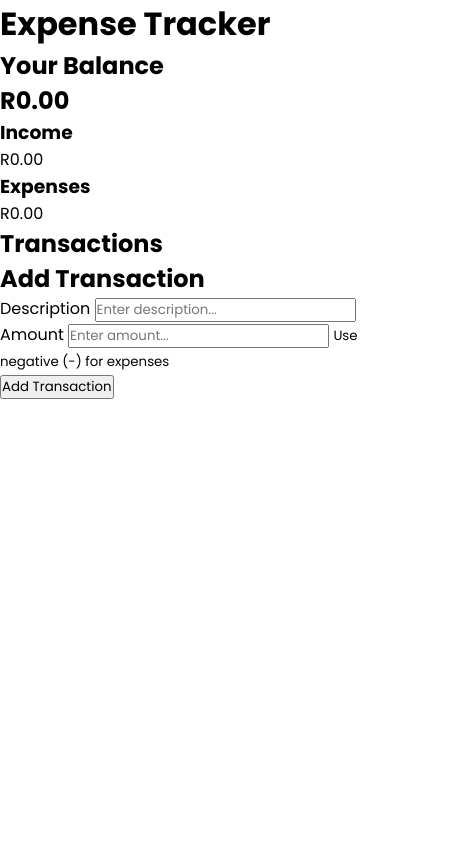
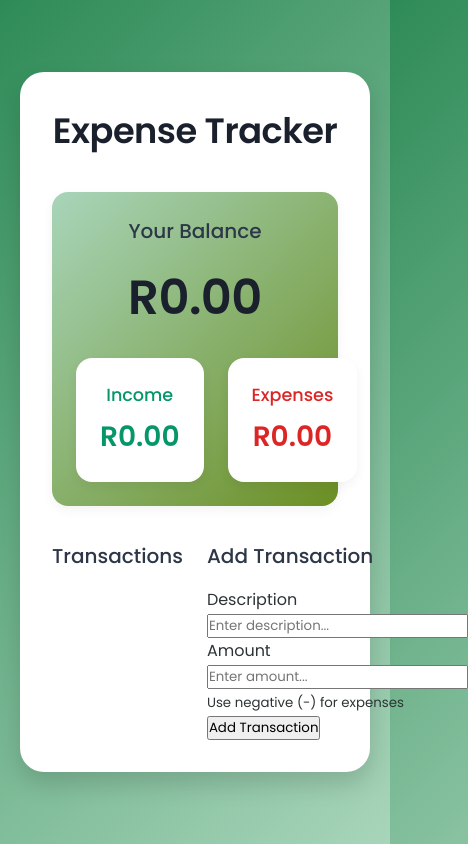
Before and after one commit to Willie3011/Expense-Tracker, a plain HTML site: page index.html in a window 390 px wide. Shown: the whole page, 468 px wide, since content can reach past the window. Drawn offline with Linux system fonts and the light colour scheme.

Commit message:
Add modern financial dashboard styles to CSS
Introduced CSS variables for color theming and added styles for a financial dashboard layout, including container, balance, summary, income, and expenses sections. Enhanced visual appearance with gradients, box shadows, and responsive grid layouts.

```diff
--- a/style.css
+++ b/style.css
@@ -7,3 +7,115 @@
     box-sizing: border-box;
     font-family: "Poppins", sans-serif;
 }
+
+:root {
+    --white-color: #fff;
+    --green-color: #2e8b57;
+    --greenish-orange-color: #6b8e23;
+    --light-green-color: #a8d5ba;
+    --cream-green-color: #059669;
+    --red-color: #dc2626;
+    --light-gray: #2d3748;
+    --dark-gray-1: #2d3436;
+    --dark-gray-2: #1a202c;
+}
+
+body {
+    background: linear-gradient(135deg, var(--green-color), var(--light-green-color));
+    min-height: 100vh;
+    display: flex;
+    align-items: center;
+    justify-content: center;
+    padding: 20px;
+    color: var(--dark-gray-1)
+}
+
+.container {
+    width: 100%;
+    max-width: 1200px;
+    background-color: var(--white-color);
+    padding: 2rem;
+    border-radius: 24px;
+    box-shadow: 0 12px 24px rgba(0, 0, 0, 0.15);
+}
+
+h1 {
+    text-align: center;
+    color: var(--dark-gray-2);
+    font-size: 2.2rem;
+    font-weight: 600;
+    letter-spacing: -0.5px;
+    margin-bottom: 35px;
+}
+
+h2 {
+    color: var(--light-gray);
+    margin-bottom: 1rem;
+    font-size: 1.25rem;
+    font-weight: 500;
+}
+
+.balance-container {
+    text-align: center;
+    margin-bottom: 35px;
+    padding: 24px;
+    background: linear-gradient(135deg, var(--light-green-color), var(--greenish-orange-color));
+    border-radius: 1rem;
+    box-shadow: 0 4px 12px rgba(0, 0, 0, 0.05);
+}
+
+.balance-container h1 {
+    font-size: 3rem;
+    margin: 15px 0;
+}
+
+.summary {
+    display: grid;
+    grid-template-columns: 1fr 1fr;
+    gap: 24px;
+    margin-top: 24px;
+}
+
+.main-content {
+    display: grid;
+    grid-template-columns: 1fr 1fr;
+    gap: 24px;
+}
+
+.income, .expenses {
+    background-color: var(--white-color);
+    padding: 24px;
+    border-radius: 1rem;
+    box-shadow: 0 4px 12px rgba(0, 0, 0, 0.05);
+    transition: transform 0.2s ease;
+}
+
+.income:hover, .expenses:hover {
+    transform: translateY(-2px);
+}
+
+.income h3 {
+    color: var(--cream-green-color);
+    font-size: 1.1rem;
+    font-weight: 500;
+}
+
+.expenses h3 {
+    color: var(--red-color);
+    font-size: 1.1rem;
+    font-weight: 500;
+}
+
+.income p, .expenses p {
+    margin-top: 8px;
+    font-size: 1.75rem;
+    font-weight: 600;
+}
+
+.income p {
+    color: var(--cream-green-color);
+}
+
+.expenses p {
+    color: var(--red-color);
+}
```
